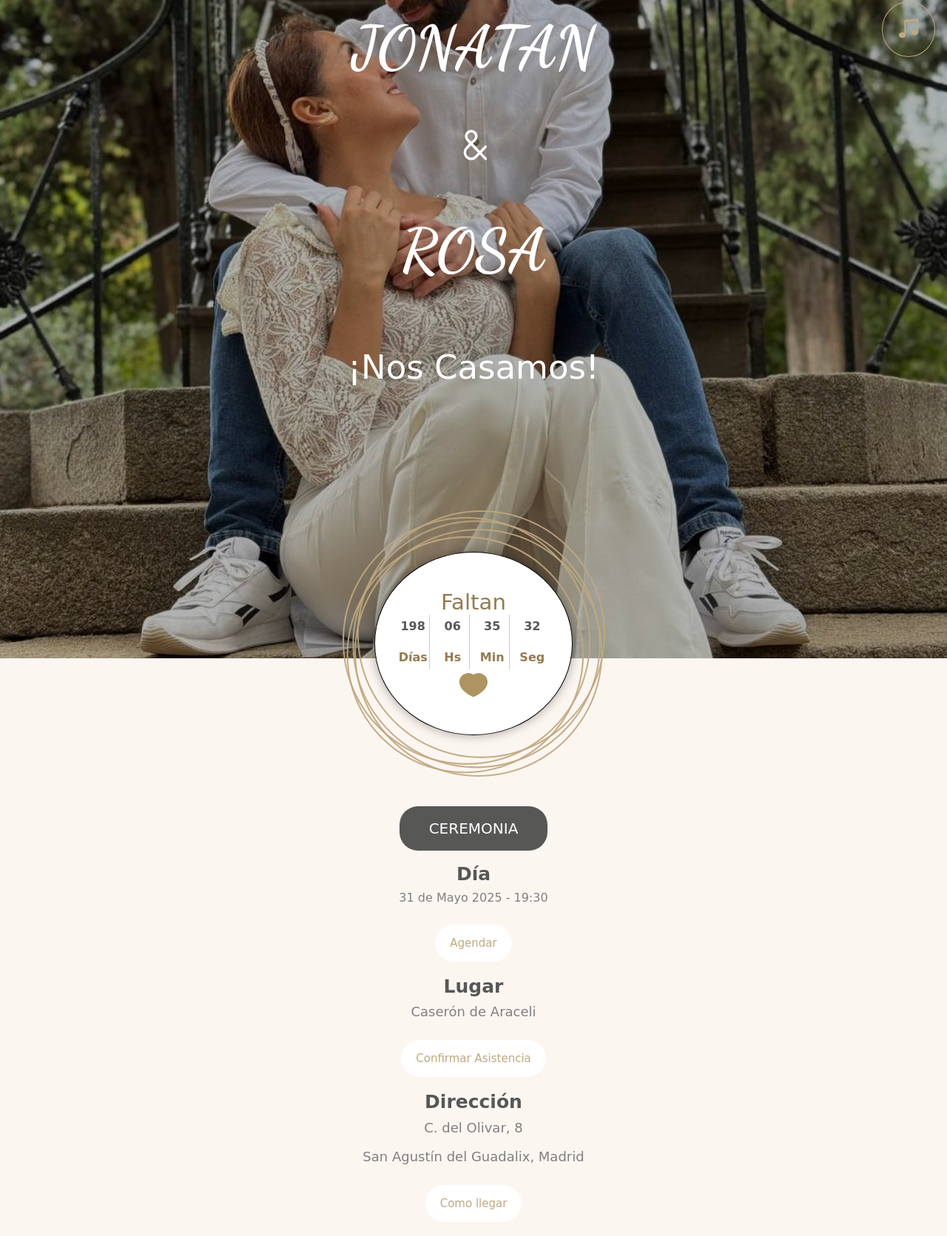
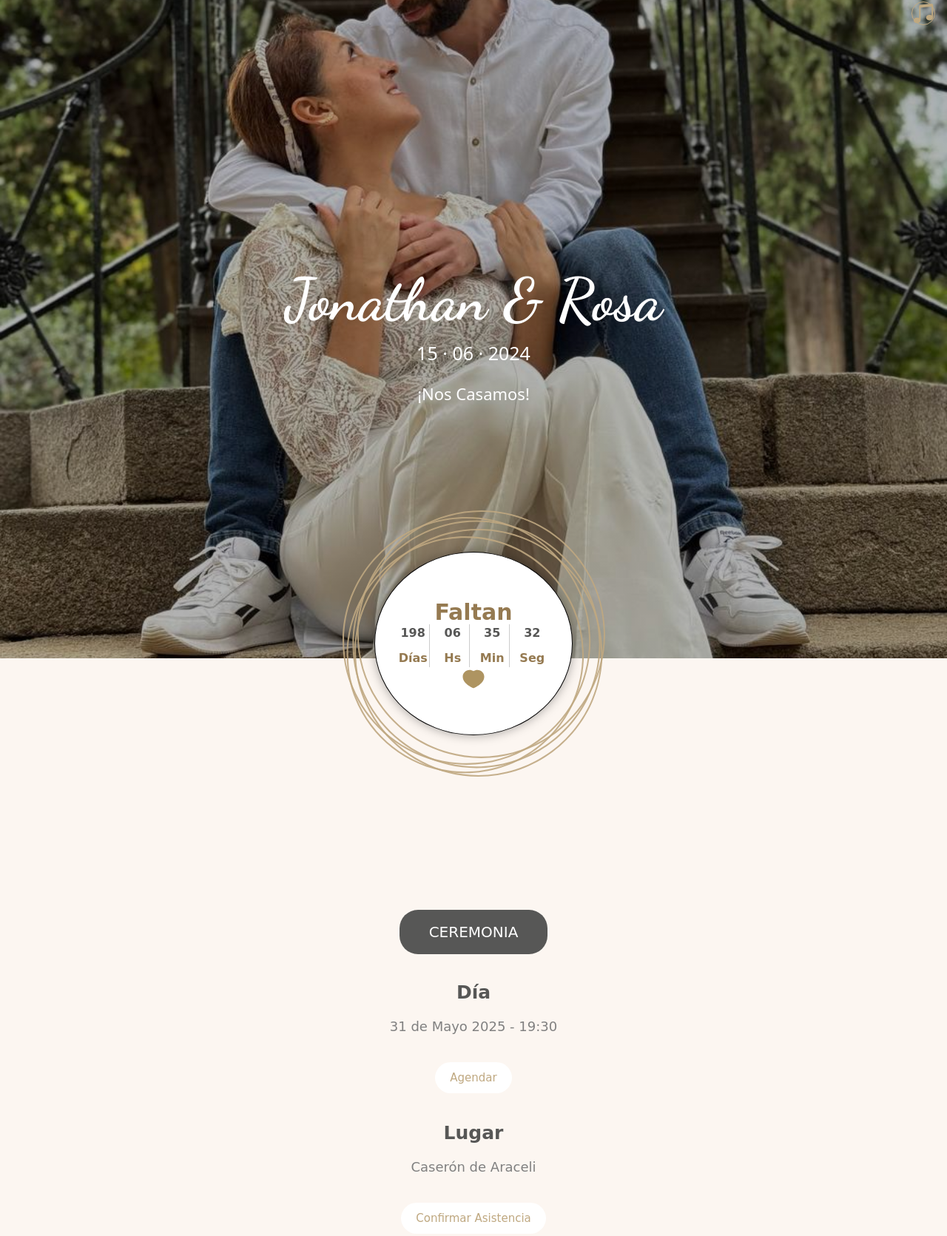
Before and after one commit to jony92jon/mi-boda, a plain HTML site: page index.html in a window 1280 px wide. Shown: the part 10-1681 px from the top of the page at 74% size. Drawn offline with nearby package versions, Linux system fonts and the light colour scheme; a web font is replaced by a local one.

Commit message:
fix header

```diff
--- a/css/style.css
+++ b/css/style.css
@@ -41,6 +41,7 @@ p {
 .contenedor {
   width: min(90%, 120rem);
   margin: 0 auto;
+  padding: 4rem 1rem;
 }
 
 img {
@@ -80,7 +81,12 @@ button .icono__musica {
   background-size: cover;
   background-repeat: no-repeat;
   background-position: center center;
+  background-attachment: fixed;
   position: relative;
+  display: flex;
+  flex-direction: column;
+  justify-content: center;
+  align-items: center;
 }
 
 .header__texto {
@@ -88,12 +94,37 @@ button .icono__musica {
   padding-top: 1rem;
 }
 
-.header__texto h2 {
+.header__texto h1, .header__texto h2 {
   font-size: 8rem;
   margin-top: 2rem;
   color: var(--blanco);
   font-weight: bold;
   font-family: var(--fuente-principal);
+}
+
+.date {
+  font-size: clamp(2.5rem, 4vw, 2.5rem);
+  margin-bottom: 2rem;
+  opacity: 0;
+  transform: translateY(30px);
+  animation: fadeInUp 1s ease forwards 0.3s;
+  color: var(--blanco);
+}
+
+.announcement {
+  font-size: clamp(2.2rem, 3.5vw, 2rem);
+  opacity: 0;
+  transform: translateY(30px);
+  animation: fadeInUp 1s ease forwards 0.6s;
+  color: var(--blanco);
+}
+
+.names {
+  font-size: clamp(3rem, 10vw, 6rem);
+  margin-bottom: 1rem;
+  opacity: 0;
+  transform: translateY(30px);
+  animation: fadeInUp 1s ease forwards;
 }
 
 .header__texto .texto {
@@ -228,6 +259,7 @@ button .icono__musica {
   justify-content: center;
   align-items: center;
   margin-top: 20rem;
+  gap: 2rem;
 }
 .programa__itinerario .etiqueta__caja {
   width: 20rem;
@@ -253,6 +285,7 @@ button .icono__musica {
   flex-direction: column;
   justify-content: center;
   align-items: center;
+  gap: 1.5rem;
 }
 
 .programa__itinerario .fecha h6 {
@@ -268,9 +301,10 @@ button .icono__musica {
 .programa__itinerario .fecha p {
   margin: 0;
   padding: 0;
-  font-size: 1.6rem;
-  margin-top: 0.2rem;
+  font-size: 1.8rem;
+  margin-top: 0.3rem;
   color: gray;
+  text-align: center;
   font-family: var(--fuente-secundaria);
 }
 
@@ -295,6 +329,7 @@ button .icono__musica {
   flex-direction: column;
   justify-content: center;
   align-items: center;
+  gap: 1.5rem;
 }
 
 .programa__itinerario .lugar h6 {
@@ -305,6 +340,16 @@ button .icono__musica {
   margin-top: 2rem;
   font-family: var(--fuente-secundaria);
   font-weight: bold;
+}
+
+.programa__itinerario .lugar p {
+  margin: 0;
+  padding: 0;
+  font-size: 1.8rem;
+  margin-top: 0.3rem;
+  color: gray;
+  text-align: center;
+  font-family: var(--fuente-secundaria);
 }
 
 .programa__itinerario .lugar .lugar__parrafo {
@@ -337,6 +382,7 @@ button .icono__musica {
   flex-direction: column;
   justify-content: center;
   align-items: center;
+  gap: 1.5rem;
 }
 
 .programa__itinerario .direccion h6 {
@@ -635,3 +681,25 @@ section h2 {
 #modal fieldset {
   color: #957a51;
 }
+
+@keyframes fadeIn {
+  from {
+    opacity: 0;
+    transform: translateY(30px);
+  }
+  to {
+    opacity: 1;
+    transform: translateY(0);
+  }
+}
+
+.animate-fade-in {
+  animation: fadeIn 1s ease forwards;
+}
+
+@keyframes fadeInUp {
+  to {
+    opacity: 1;
+    transform: translateY(0);
+  }
+}
--- a/index.html
+++ b/index.html
@@ -3,8 +3,10 @@
   <head>
     <meta charset="UTF-8" />
     <meta name="viewport" content="width=device-width, initial-scale=1.0" />
-    <title>Boda</title>
+    <title>Jonathan & Rosa · Nuestra Boda</title>
     <meta name="description" content="Página web de boda" />
+
+    <script src="https://cdn.tailwindcss.com"></script>
 
     <link rel="stylesheet" href="css/normalize.css" />
     <link rel="preconnect" href="https://fonts.googleapis.com" />
@@ -59,28 +61,10 @@
     <header class="header">
       <div class="header__principal contenedor">
         <div class="header__texto">
-          <h2 class="no-margin no-padding">JONATAN</h2>
-          <div class="icono">
-            <svg
-              xmlns="http://www.w3.org/2000/svg"
-              class="icon icon-tabler icon-tabler-ampersand"
-              width="56"
-              height="56"
-              viewBox="0 0 24 24"
-              stroke-width="1.5"
-              stroke="#ffffff"
-              fill="none"
-              stroke-linecap="round"
-              stroke-linejoin="round"
-            >
-              <path stroke="none" d="M0 0h24v24H0z" fill="none" />
-              <path
-                d="M19 20l-10.403 -10.972a2.948 2.948 0 0 1 0 -4.165a2.94 2.94 0 0 1 4.161 0a2.948 2.948 0 0 1 0 4.165l-4.68 4.687a3.685 3.685 0 0 0 0 5.207a3.675 3.675 0 0 0 5.2 0l5.722 -5.922"
-              />
-            </svg>
-          </div>
-          <h2 class="no-margin no-padding">ROSA</h2>
-          <p class="texto">¡Nos Casamos!</p>
+          <h1 class="names animate-fade-in">Jonathan & Rosa</h1>
+          <p class="date animate-fade-in">15 · 06 · 2024</p>
+          <p class="announcement animate-fade-in">¡Nos Casamos!</p>
+          <span></span>
         </div>
       </div>
       <div class="reloj__contenedor__aros">
@@ -169,7 +153,7 @@
         <h6>Lugar</h6>
         <p class="lugar__parrafo">Caserón de Araceli</p>
         <a id="confirmDialogID" href="#">Confirmar Asistencia</a>
-      <div>
+      </div>
 
       <dialog id="modal">
         <h2>Contacto</h2>
@@ -188,23 +172,43 @@
             <div class="contenedor-campos">
               <div class="campo">
                 <label for="nombre">Nombre</label>
-                  <input class="input-text" type="text" placeholder="Nombre" name="nombre" id="nombre" />
+                <input
+                  class="input-text"
+                  type="text"
+                  placeholder="Nombre"
+                  name="nombre"
+                  id="nombre"
+                />
               </div>
 
               <div class="campo">
                 <label for="telefono">Teléfono</label>
-                  <input class="input-text" type="tel" placeholder="Teléfono" name="telefono" id="telefono" />
+                <input
+                  class="input-text"
+                  type="tel"
+                  placeholder="Teléfono"
+                  name="telefono"
+                  id="telefono"
+                />
               </div>
 
               <div class="campo">
                 <label for="correo">Correo</label>
-                  <input class="input-text" type="email" placeholder="Email" name="correo" id="correo" />
+                <input
+                  class="input-text"
+                  type="email"
+                  placeholder="Email"
+                  name="correo"
+                  id="correo"
+                />
               </div>
 
               <div class="opciones">
                 <p class="opciones__parrafo">¿Que comida prefieres?</p>
                 <select name="comida" id="comida">
-                    <option value="" disabled selected>--Selecciona una opción--</option>
+                  <option value="" disabled selected>
+                    --Selecciona una opción--
+                  </option>
                   <option value="1">Carne</option>
                   <option value="2">Pescado</option>
                 </select>
@@ -224,12 +228,17 @@
 
             <div class="alinear-derecha flex">
               <!-- <button type="button" id="closeDialogID" class="boton w-sm-100">Cancelar</button> -->
-                <input id="closeDialogID" class="boton w-sm-100" type="submit" value="Enviar" name="enviar" />
+              <input
+                id="closeDialogID"
+                class="boton w-sm-100"
+                type="submit"
+                value="Enviar"
+                name="enviar"
+              />
             </div>
           </fieldset>
         </form>
       </dialog>
-
 
       <div class="direccion">
         <h6>Dirección</h6>
@@ -358,7 +367,7 @@
         </p>
         <p>La asistencia es obligatoria, el regalo opcional</p>
         <p>
-          Aún asi, si nos queréis ayudar en esta nueva etapa de nuestra vida:
+          Aún así, si nos queréis ayudar en esta nueva etapa de nuestra vida:
         </p>
         <span>ES0789587645553674</span>
       </div>
```
Lines whose indentation alone changed are shown as unchanged.
